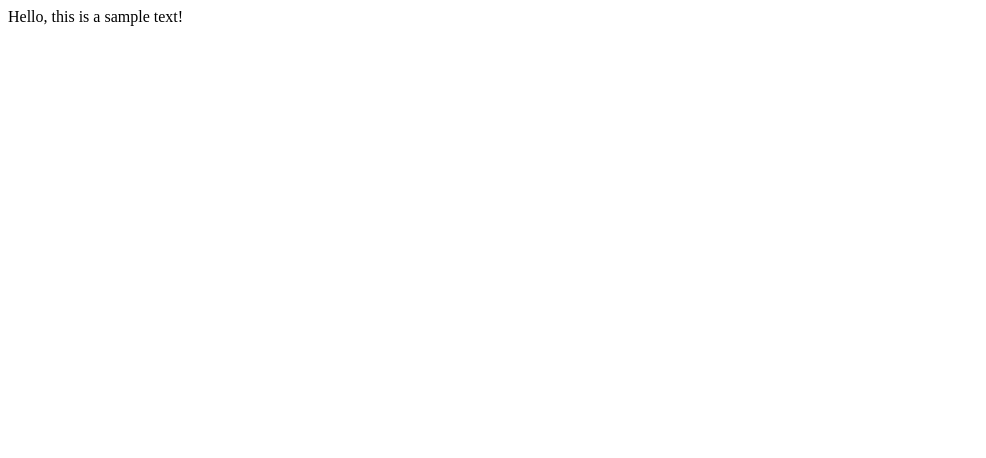
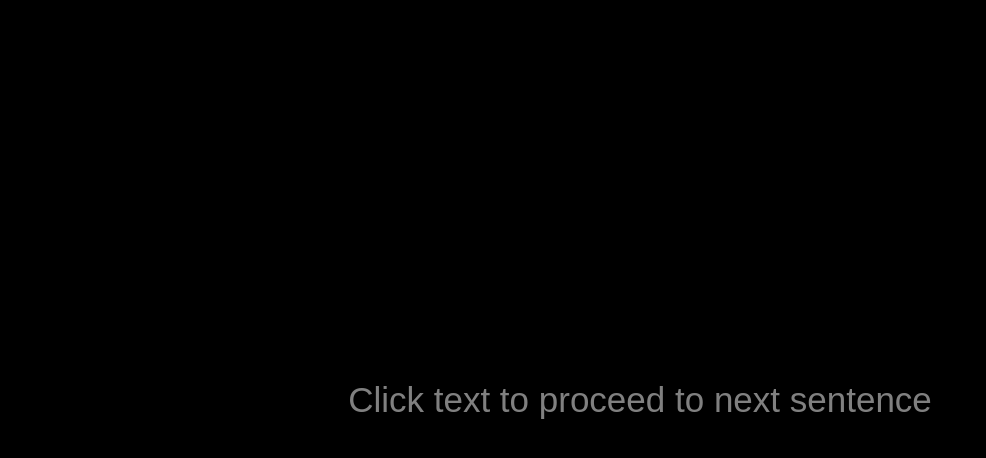
Before and after one commit to Manbebe/what-a-mystery-this-is, a plain HTML site: page index.html in a window 1280 px wide. Shown: the whole page, without its empty margins (0-986 px from the left). Drawn offline with Linux system fonts and the light colour scheme.

Commit message:
SO MUCH PROGRESS

```diff
--- a/index.html
+++ b/index.html
@@ -4,10 +4,11 @@
     <meta charset="UTF-8">
     <meta name="viewport" content="width=device-width, initial-scale=1.0">
     <title>Text Animation</title>
+    <link rel="stylesheet" href="style.css">
 </head>
-<body>
-    <div id="animatedText1"></div>
-    <div id="animatedText2"></div>
-    <script src="script.js"></script>
+<body onclick="nextSentence()">
+  <div id="text"></div>
+  <audio id="typeSound" src="voice_gaster_7.mp3" preload="auto"></audio>
+  <script src="script.js"></script>
 </body>
 </html>
--- a/script.js
+++ b/script.js
@@ -1,20 +1,52 @@
-document.addEventListener("DOMContentLoaded", function() {
-    const text1 = "Hello, this is a sample text!";
-    const container1 = document.getElementById("animatedText1");
-    const text2 = "This is not gonna be a for real project";
-    const container2 = document.getElementById("animatedText2");
+const sentences = [
+      "Click text to proceed to next sentence",
+      "Hello...",
+      "Welcome to my final project",
+      "I think it pretty obvious that i used quite a bit of chat gpt for this but thats beside the point",
+      "This section of this project will be a message for those who have helped me thoughout the year",
+      "Whether it be my classmates or Mr Coop",
+      "Each and everyone have helped me turn what seemed to be an impossible and complicated task...",
+      "That was turned into a activity that i seemed to enjoy",
+      "I want to thank everyone for helping me",
+      "And coop, you were honestly the goat, im sad that ur leaving tuckahoe im sure we all are",
+      "But enough of my talk lets get into the activity at hand",
+      "its not really a WEBSITE or GAME its more like a quick EXPERIENCE, something where i can do whatever",
+      "-------------------------------------------------------------------------------------------------------",
+
+    ];
+
+    let currentSentence = 0;
     let index = 0;
+    let interval;
+    const textDiv = document.getElementById("text");
+    const typeSound = document.getElementById("typeSound");
 
-    function showNextLetter() {
-        if (index < text1.length) {
-            container1.textContent += text1.charAt(index);
-            index++;
-            setTimeout(showNextLetter, 50); // 1 millisecond interval
-        }
+    function typeSentence() {
+      if (index < sentences[currentSentence].length) {
+        textDiv.textContent += sentences[currentSentence][index];
+
+        // Restart and play the typing sound
+        typeSound.currentTime = 0;
+        typeSound.play();
+
+        index++;
+      } else {
+        clearInterval(interval);
+      }
     }
 
+    function nextSentence() {
+      clearInterval(interval);
+      textDiv.textContent = "";
+      index = 0;
+      currentSentence = (currentSentence + 1) % sentences.length;
+      interval = setInterval(typeSentence, 50);
+    }
 
-
-
-    showNextLetter();
-});
+    // Start the first sentence
+    interval = setInterval(typeSentence, 50);
+try {
+  typeSound.play().catch(() => {
+  console.log("Sound blocked or not supported.");
+  });
+} catch {}
--- a/style.css
+++ b/style.css
@@ -1,9 +1,11 @@
-#animatedText1 {
-    font-size: 24px;
-    font-family: Arial, sans-serif;
-}
-
-#animatedText2 {
-    font-size: 50px;
-    font-family: Arial, sans-serif;
-}
+body {
+      display: flex;
+      font-family: sans-serif;
+      font-size: 35px;
+      background-color: black;
+      color: grey;
+      height: 100vh;
+      margin: 0;
+     justify-content: center; /* Center horizontally */
+     align-items: center;     /* Center vertically */
+     cursor: none;
```
Also changed, not shown: 1 other file.
